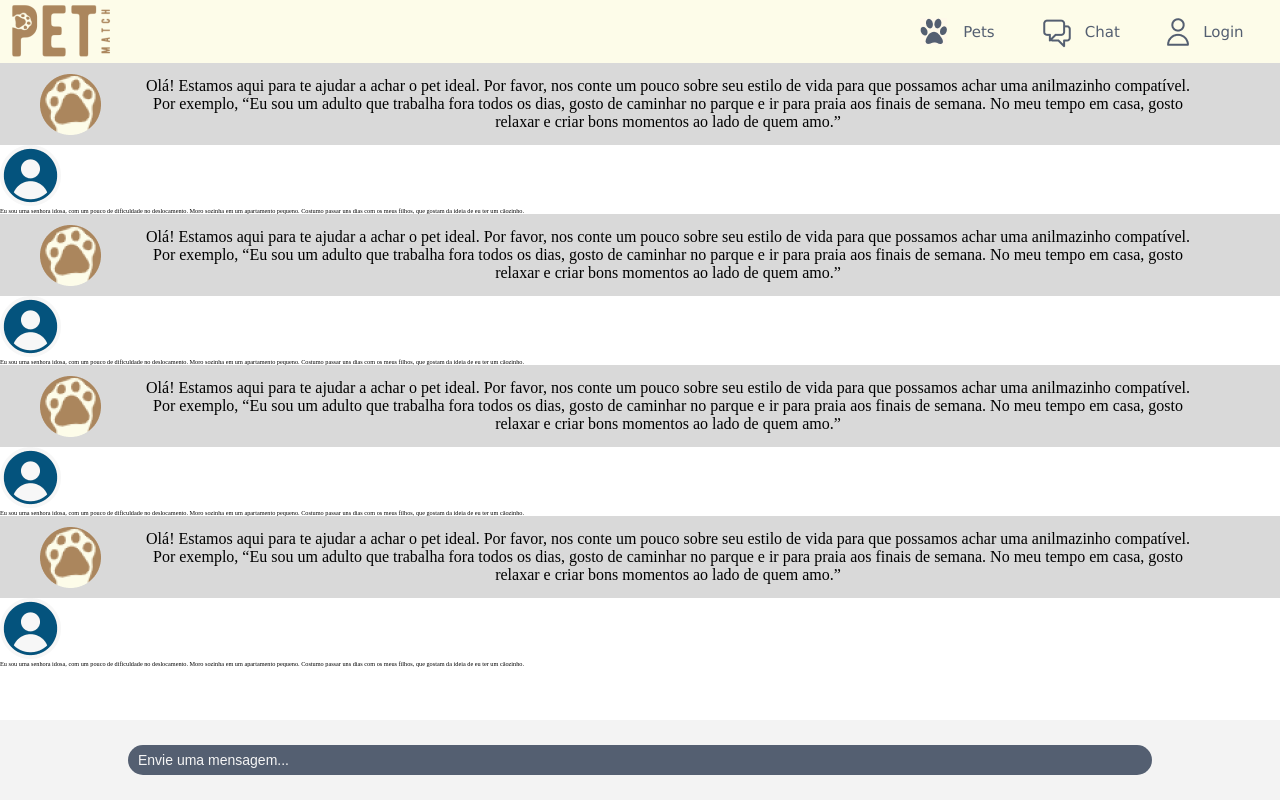
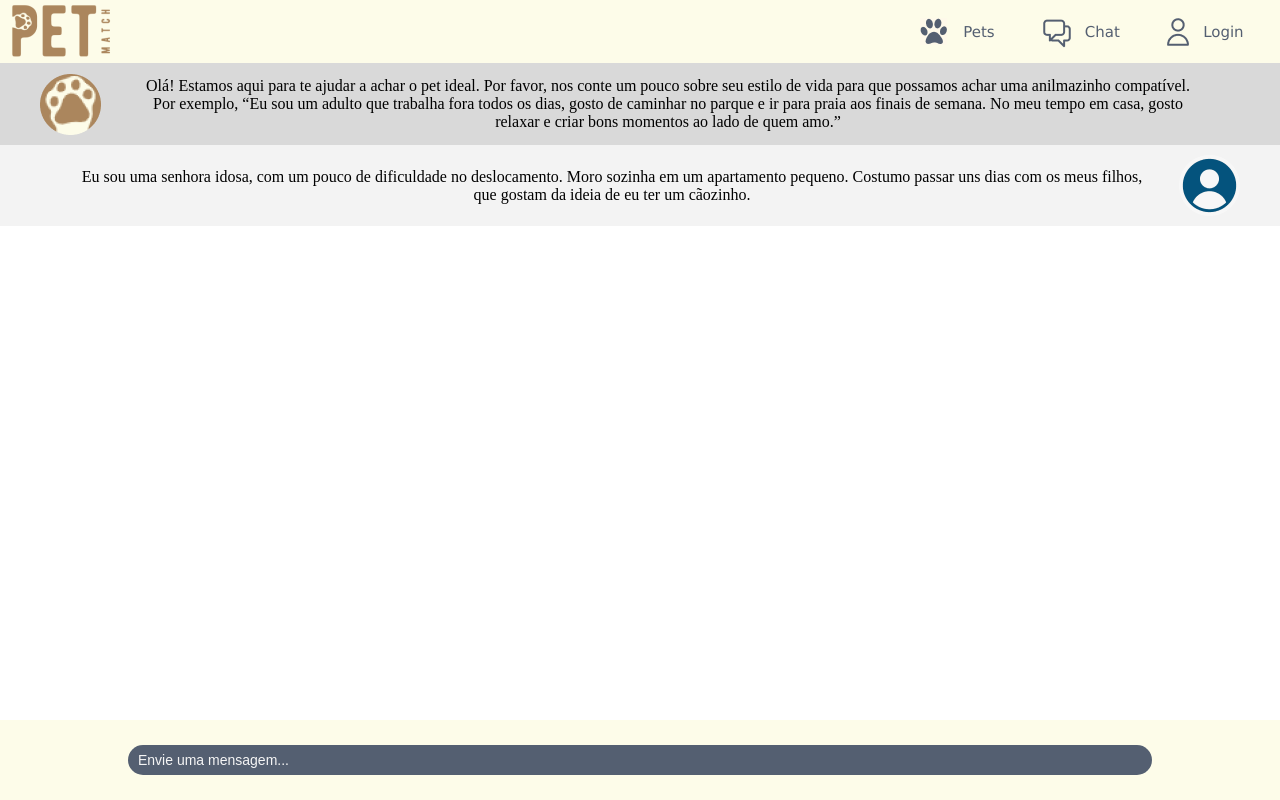
Before and after one commit to JoaoVictorDiasDev/petmatch-frontend, a React (Create React App) app: page /chat in a window 1280 px wide. Built offline with nearby package versions, Linux system fonts and the light colour scheme.

Commit message:
Telas finalizadas para o modelo estático

```diff
--- a/src/styles/chat.css
+++ b/src/styles/chat.css
@@ -9,13 +9,15 @@
 
 #chat{
     width: 100vw;
-    /* margin-top: 6.4rem; */
+    height: calc(100% - 6.4rem);
     display: inline;
 }
 
 /* Parte foda do trabalho (vulgo o chat-box) */
 #chat-area{
-    width: 100vw;
+    width: 100%;
+    /* height: calc(100vw - 14.4rem); */
+    margin-bottom: 8rem;
     display: flex;
     flex-direction: column;
     justify-content: center;
@@ -23,7 +25,6 @@
     padding-top: 0;
     flex: 1;
     overflow-y: auto;
-    /* background-color: #e5ddd5; */
     background-size: cover;
     background-position: center;
 }
@@ -55,11 +56,38 @@
     text-align: center;
 }
 
+.user-to{
+    width: 100%;
+    z-index: 10;
+    background-color: #F3F3F3;
+    display: flex;
+    flex-direction: row;
+    align-items: center;
+    justify-content: flex-end;
+}
+
+.user-to img{
+    padding-right: 4rem;
+    padding-left: 1.5rem;
+    padding-top: 1rem;
+    padding-bottom: 1rem;
+}
+
+.user-to p{
+    width: 100%;
+    word-wrap: break-word;
+    font-size: medium;
+    padding-top: 1.4rem;
+    padding-bottom: 1.4rem;
+    margin-right: 2rem;
+    margin-left: 8rem;
+    text-align: center;
+}
 
 #send-text-area{
     width: 100vw;
     height: 8rem;
-    background-color: #F3F3F3;
+    background-color: #FDFCE9;
     position: fixed;
     bottom: 0;
     z-index: 10;
--- a/src/styles/home.css
+++ b/src/styles/home.css
@@ -11,7 +11,7 @@
 
 section#home{
     width: 100%;
-    height: calc(100vh - 6.2rem);
+    height: calc(100vh - 6.4rem);
     background-image: url(../images/bg-home.png);
     background-size: cover; /* A imagem cobrir todo o espaço disponível */
     background-repeat: no-repeat; /* Evita a repetição da imagem */
--- a/src/styles/login.css
+++ b/src/styles/login.css
@@ -1,6 +1,6 @@
 #login{
     width: 100%;
-    height: calc(100vh - 6.2rem);
+    height: calc(100vh - 6.4rem);
     background-color: #545F71;
     display: flex;
     flex-direction: column;
--- a/src/views/chat.jsx
+++ b/src/views/chat.jsx
@@ -7,6 +7,16 @@ import UserImg from '../images/user_chat.png'
 import ChatImg from '../images/gpt_user.png'
 
 function Chat(props){
+
+    const [msg, setMsg] = useState("")
+    const [paragraphs, setParagraph] = useState([])
+    const handleKeyPress = (e) =>{
+        if(e.key === "Enter"){
+            setParagraph([...paragraphs, msg]) // Junta os paragrafos em um array
+            setMsg('')
+        }
+    }
+
     return (
         <>
             <Header/>
@@ -22,55 +32,32 @@ function Chat(props){
                         </p>
                     </div>
                     <div className="user-to">
-                    <img src={UserImg} alt="imagem do usuário" />
                         <p>Eu sou uma senhora idosa, com um pouco de dificuldade no deslocamento. Moro sozinha em um apartamento pequeno.
                             Costumo passar uns dias com os meus filhos, que gostam da ideia de eu ter um cãozinho.</p>
+                    <img src={UserImg} alt="imagem do usuário" />
                     </div>
-                    <div className="user-from">
-                        <img src={ChatImg} alt="imagem do chat gpt" />
-                        <p>
-                            Olá! Estamos aqui para te ajudar a achar o pet ideal. Por favor, nos conte um pouco
-                            sobre seu estilo de vida para que possamos achar uma anilmazinho compatível. Por exemplo,
-                            “Eu sou um adulto que trabalha fora todos os dias, gosto de caminhar no parque e ir para
-                            praia aos finais de semana. No meu tempo em casa, gosto relaxar e criar bons momentos ao lado de quem amo.”
-                        </p>
-                    </div>
-                    <div className="user-to">
-                    <img src={UserImg} alt="imagem do usuário" />
-                        <p>Eu sou uma senhora idosa, com um pouco de dificuldade no deslocamento. Moro sozinha em um apartamento pequeno.
-                            Costumo passar uns dias com os meus filhos, que gostam da ideia de eu ter um cãozinho.</p>
-                    </div>
-                    <div className="user-from">
-                        <img src={ChatImg} alt="imagem do chat gpt" />
-                        <p>
-                            Olá! Estamos aqui para te ajudar a achar o pet ideal. Por favor, nos conte um pouco
-                            sobre seu estilo de vida para que possamos achar uma anilmazinho compatível. Por exemplo,
-                            “Eu sou um adulto que trabalha fora todos os dias, gosto de caminhar no parque e ir para
-                            praia aos finais de semana. No meu tempo em casa, gosto relaxar e criar bons momentos ao lado de quem amo.”
-                        </p>
-                    </div>
-                    <div className="user-to">
-                    <img src={UserImg} alt="imagem do usuário" />
-                        <p>Eu sou uma senhora idosa, com um pouco de dificuldade no deslocamento. Moro sozinha em um apartamento pequeno.
-                            Costumo passar uns dias com os meus filhos, que gostam da ideia de eu ter um cãozinho.</p>
-                    </div>
-                    <div className="user-from">
-                        <img src={ChatImg} alt="imagem do chat gpt" />
-                        <p>
-                            Olá! Estamos aqui para te ajudar a achar o pet ideal. Por favor, nos conte um pouco
-                            sobre seu estilo de vida para que possamos achar uma anilmazinho compatível. Por exemplo,
-                            “Eu sou um adulto que trabalha fora todos os dias, gosto de caminhar no parque e ir para
-                            praia aos finais de semana. No meu tempo em casa, gosto relaxar e criar bons momentos ao lado de quem amo.”
-                        </p>
-                    </div>
-                    <div className="user-to">
-                    <img src={UserImg} alt="imagem do usuário" />
-                        <p>Eu sou uma senhora idosa, com um pouco de dificuldade no deslocamento. Moro sozinha em um apartamento pequeno.
-                            Costumo passar uns dias com os meus filhos, que gostam da ideia de eu ter um cãozinho.</p>
-                    </div>
+                    {paragraphs.map((paragraph, index) =>{
+
+                        if(index % 2 === 1){
+                            return(
+                                <div className="user-to">
+                                    <p key={index}>{paragraph}</p>
+                                    <img src={UserImg} alt="imagem do usuário" />
+                                </div>
+                                )
+                        }
+                        else{
+                            return(
+                                <div className="user-from">
+                                    <img src={ChatImg} alt="imagem do usuário" />
+                                    <p key={index}>{paragraph}</p>
+                                </div>
+                            )
+                        }
+                    })}
                 </div>
                 <div id="send-text-area">
-                    <input type="text" name="chat-input" id="chat-input" placeholder="Envie uma mensagem..."/>
+                    <input type="text" name="chat-input" id="chat-input" placeholder="Envie uma mensagem..." value={msg} onChange={(e) => {setMsg(e.target.value)}} onKeyPress={handleKeyPress}/>
                 </div>
             </div>
         </>
```
